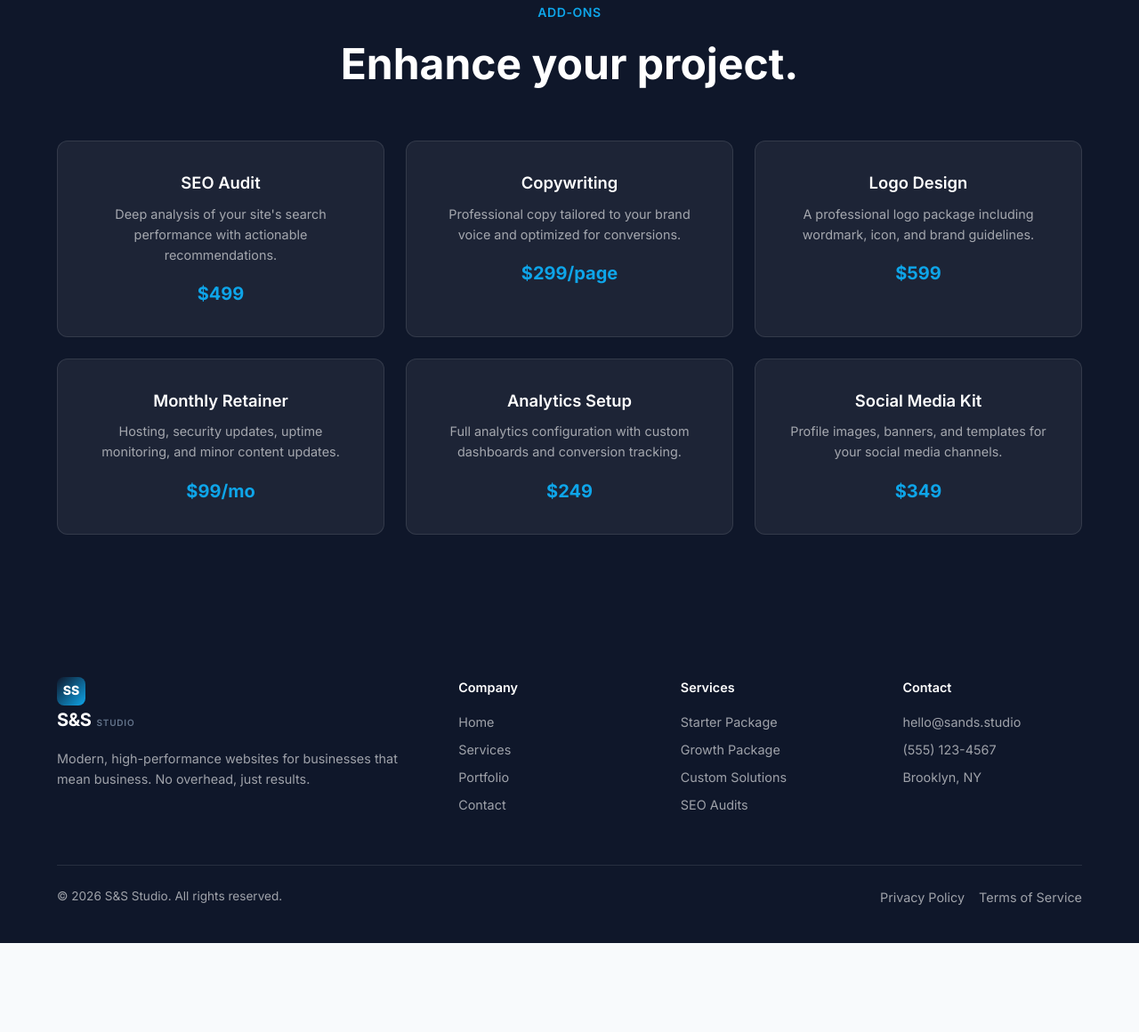
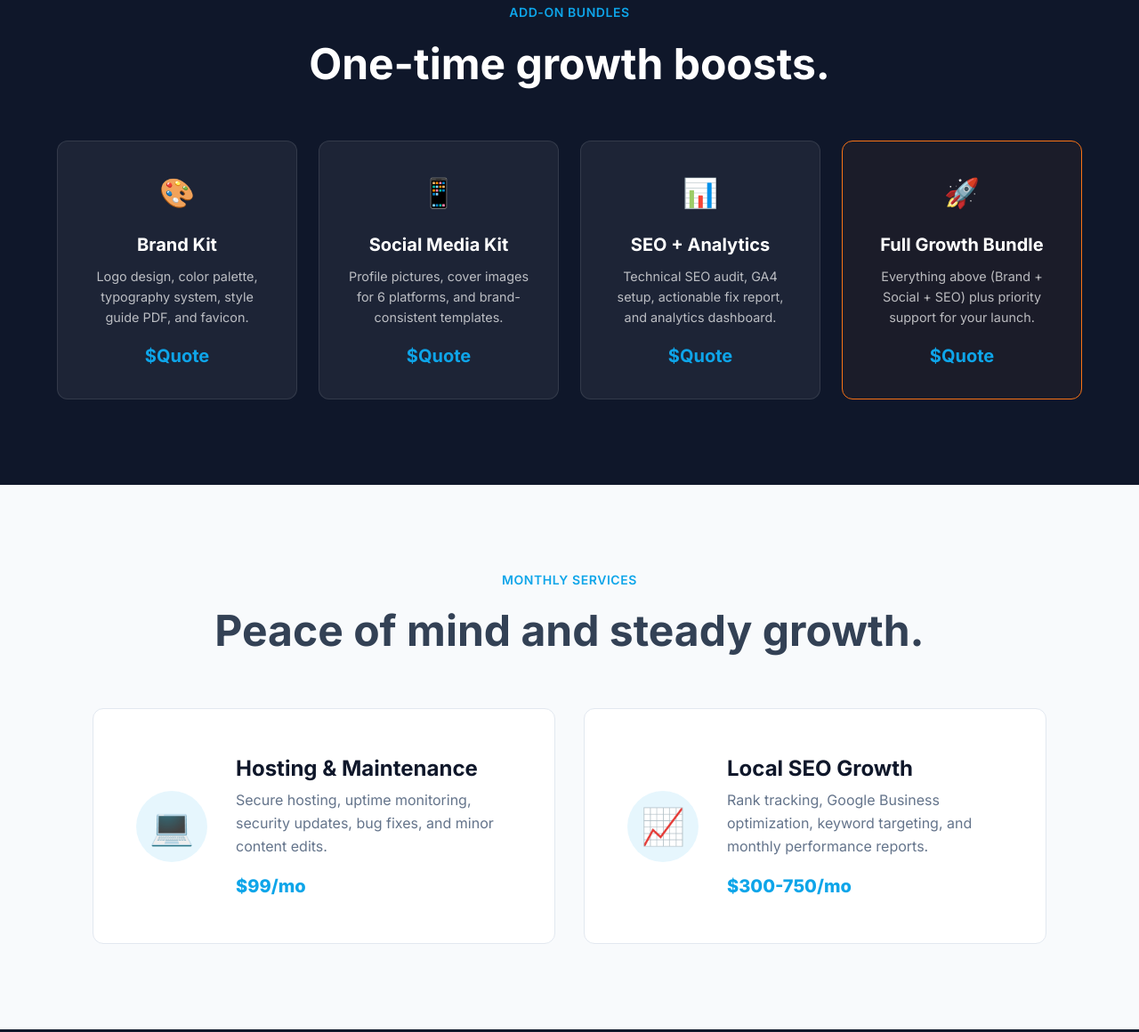
Before and after one commit to slvine99/ss-studio-website, a website built with Vite: page services.html in a window 1280 px wide. Shown: the part 1791-2951 px from the top of the page at 89% size. Before the commit the page ends 2851 px from the top, so only its background shows below. Built offline with nearby package versions, Linux system fonts and the light colour scheme.

Commit message:
Update Services page with bundles and monthly services, and update contact info

```diff
--- a/services.html
+++ b/services.html
@@ -110,40 +110,57 @@
     </div>
   </section>
 
-  <section class="addons">
-    <div class="addons-inner">
-      <div class="section-label" style="text-align: center;">Add-Ons</div>
-      <h2 style="text-align: center; color: white; font-size: 3rem; margin-bottom: 48px;">Enhance your project.</h2>
-      <div class="addons-grid">
-        <div class="addon-card">
-          <h4>SEO Audit</h4>
-          <p>Deep analysis of your site's search performance with actionable recommendations.</p>
-          <div class="price">$499</div>
+  <section class="bundles">
+    <div class="bundles-inner">
+      <div class="section-label" style="text-align: center;">Add-On Bundles</div>
+      <h2 style="text-align: center; color: white; font-size: 3rem; margin-bottom: 48px;">One-time growth boosts.</h2>
+      <div class="bundles-grid">
+        <div class="bundle-card">
+          <div class="bundle-icon">🎨</div>
+          <h3>Brand Kit</h3>
+          <p>Logo design, color palette, typography system, style guide PDF, and favicon.</p>
+          <div class="price">$Quote</div>
         </div>
-        <div class="addon-card">
-          <h4>Copywriting</h4>
-          <p>Professional copy tailored to your brand voice and optimized for conversions.</p>
-          <div class="price">$299/page</div>
+        <div class="bundle-card">
+          <div class="bundle-icon">📱</div>
+          <h3>Social Media Kit</h3>
+          <p>Profile pictures, cover images for 6 platforms, and brand-consistent templates.</p>
+          <div class="price">$Quote</div>
         </div>
-        <div class="addon-card">
-          <h4>Logo Design</h4>
-          <p>A professional logo package including wordmark, icon, and brand guidelines.</p>
-          <div class="price">$599</div>
+        <div class="bundle-card">
+          <div class="bundle-icon">📊</div>
+          <h3>SEO + Analytics</h3>
+          <p>Technical SEO audit, GA4 setup, actionable fix report, and analytics dashboard.</p>
+          <div class="price">$Quote</div>
         </div>
-        <div class="addon-card">
-          <h4>Monthly Retainer</h4>
-          <p>Hosting, security updates, uptime monitoring, and minor content updates.</p>
+        <div class="bundle-card featured">
+          <div class="bundle-icon">🚀</div>
+          <h3>Full Growth Bundle</h3>
+          <p>Everything above (Brand + Social + SEO) plus priority support for your launch.</p>
+          <div class="price">$Quote</div>
+        </div>
+      </div>
+    </div>
+  </section>
+
+  <section class="monthly">
+    <div class="section-label" style="text-align: center;">Monthly Services</div>
+    <h2 style="text-align: center; font-size: 3rem; margin-bottom: 48px;">Peace of mind and steady growth.</h2>
+    <div class="monthly-grid">
+      <div class="monthly-card">
+        <div class="monthly-icon">💻</div>
+        <div class="monthly-card-content">
+          <h3>Hosting & Maintenance</h3>
+          <p>Secure hosting, uptime monitoring, security updates, bug fixes, and minor content edits.</p>
           <div class="price">$99/mo</div>
         </div>
-        <div class="addon-card">
-          <h4>Analytics Setup</h4>
-          <p>Full analytics configuration with custom dashboards and conversion tracking.</p>
-          <div class="price">$249</div>
-        </div>
-        <div class="addon-card">
-          <h4>Social Media Kit</h4>
-          <p>Profile images, banners, and templates for your social media channels.</p>
-          <div class="price">$349</div>
+      </div>
+      <div class="monthly-card">
+        <div class="monthly-icon">📈</div>
+        <div class="monthly-card-content">
+          <h3>Local SEO Growth</h3>
+          <p>Rank tracking, Google Business optimization, keyword targeting, and monthly performance reports.</p>
+          <div class="price">$300-750/mo</div>
         </div>
       </div>
     </div>
@@ -176,7 +193,7 @@
       </div>
       <div>
         <h4>Contact</h4>
-        <p style="font-size: 0.9rem; margin-bottom: 8px;">hello@sands.studio</p>
+        <p style="font-size: 0.9rem; margin-bottom: 8px;">hello@ss-studio.com</p>
         <p style="font-size: 0.9rem; margin-bottom: 8px;">(555) 123-4567</p>
         <p style="font-size: 0.9rem;">Brooklyn, NY</p>
       </div>
--- a/src/style.css
+++ b/src/style.css
@@ -743,50 +743,114 @@ body {
   color: var(--stone);
 }
 
-/* =============== ADD-ONS =============== */
+/* =============== ADD-ON BUNDLES & MONTHLY =============== */
 
-.addons {
+.bundles {
   padding: var(--space-4xl) var(--space-3xl);
   background: var(--navy);
   color: white;
 }
 
-.addons-inner {
+.bundles-inner {
   max-width: 1200px;
   margin: 0 auto;
 }
 
-.addons-grid {
+.bundles-grid {
   display: grid;
-  grid-template-columns: repeat(3, 1fr);
+  grid-template-columns: repeat(4, 1fr);
   gap: var(--space-lg);
 }
 
-.addon-card {
+.bundle-card {
   background: rgba(255,255,255,0.06);
   border: 1px solid rgba(255,255,255,0.1);
   border-radius: var(--radius-md);
   padding: var(--space-xl);
   text-align: center;
+  display: flex;
+  flex-direction: column;
+  justify-content: space-between;
 }
 
-.addon-card h4 {
+.bundle-card.featured {
+  border-color: var(--coral);
+  background: rgba(249, 115, 22, 0.05);
+}
+
+.bundle-icon {
+  font-size: 2rem;
+  margin-bottom: var(--space-md);
+}
+
+.bundle-card h3 {
   color: white;
-  font-size: 1.15rem;
-  font-weight: 600;
+  font-size: 1.25rem;
+  font-weight: 700;
   margin-bottom: var(--space-sm);
 }
 
-.addon-card p {
-  color: rgba(255,255,255,0.6);
+.bundle-card p {
+  color: rgba(255,255,255,0.7);
   font-size: 0.9rem;
+  margin-bottom: var(--space-md);
 }
 
-.addon-card .price {
+.bundle-card .price {
   color: var(--teal);
   font-weight: 700;
   font-size: 1.25rem;
-  margin-top: var(--space-md);
+}
+
+.monthly {
+  padding: var(--space-4xl) var(--space-3xl);
+  max-width: 1200px;
+  margin: 0 auto;
+}
+
+.monthly-grid {
+  display: grid;
+  grid-template-columns: repeat(2, 1fr);
+  gap: var(--space-xl);
+}
+
+.monthly-card {
+  background: var(--white);
+  border: 1px solid var(--border);
+  border-radius: var(--radius-md);
+  padding: var(--space-2xl);
+  display: flex;
+  gap: var(--space-xl);
+  align-items: center;
+}
+
+.monthly-icon {
+  font-size: 2.5rem;
+  background: rgba(14,165,233,0.1);
+  width: 80px;
+  height: 80px;
+  display: flex;
+  align-items: center;
+  justify-content: center;
+  border-radius: 50%;
+  flex-shrink: 0;
+}
+
+.monthly-card-content h3 {
+  font-size: 1.5rem;
+  color: var(--navy);
+  margin-bottom: var(--space-xs);
+}
+
+.monthly-card-content p {
+  color: var(--stone);
+  margin-bottom: var(--space-md);
+}
+
+.monthly-card-content .price {
+  font-weight: 800;
+  color: var(--teal);
+  font-size: 1.25rem;
 }
 
 /* =============== PORTFOLIO =============== */
```
Also changed, not shown: contact.html (+2 -2 lines), index.html (+1 -1 lines), portfolio.html (+1 -1 lines).
